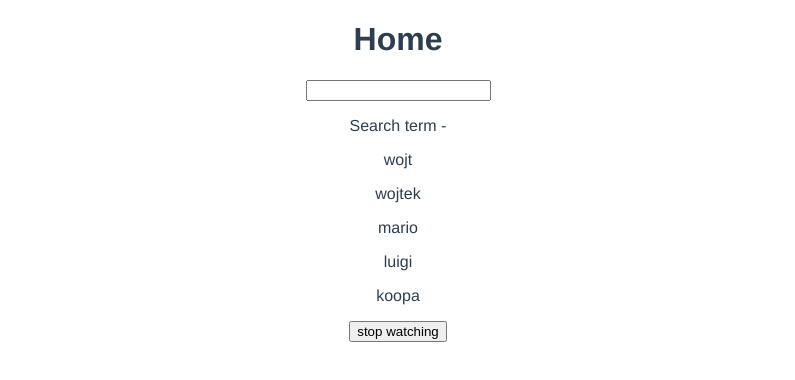
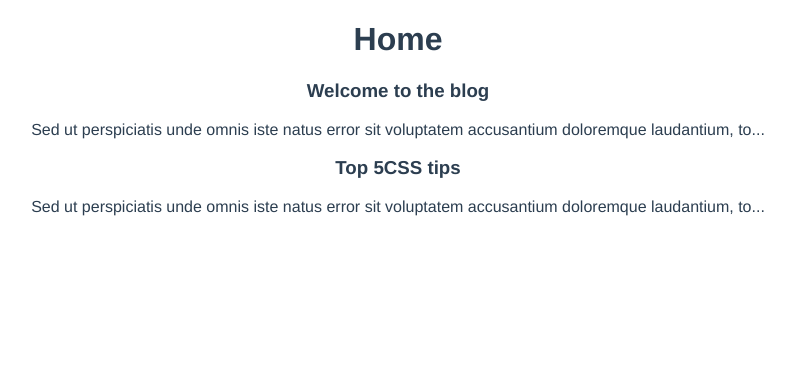
Before and after one commit to caren1/vuejs-ninja, a Vue app in the folder dojo-blog-compositionapi/: page / in a window 1280 px wide. Shown: the top 380 px of the page, without its empty margins (242-1037 px from the left). Built offline with nearby package versions, Linux system fonts and the light colour scheme.

Commit message:
using props in setup function

```diff
--- /dev/null
+++ b/dojo-blog-compositionapi/src/components/PostList.vue
@@ -0,0 +1,23 @@
+<template>
+  <div class="post-list" >
+      <div v-for="post in posts" :key="post.id">
+          <SinglePost :post="post" />
+      </div>
+  </div>
+</template>
+
+<script>
+import SinglePost from './SinglePost.vue'
+export default {
+    props: ['posts'],
+    components: { SinglePost },
+    setup(props) {
+        // by providing props to setup function we can use them
+        // console.log(props.posts);
+    }
+}
+</script>
+
+<style>
+
+</style>
--- /dev/null
+++ b/dojo-blog-compositionapi/src/components/SinglePost.vue
@@ -0,0 +1,25 @@
+<template>
+  <div class="post">
+      <h3>{{ post.title }}</h3>
+      <!-- <p>{{ post.body }}</p> -->
+      <p>{{ snippet }}</p>
+  </div>
+</template>
+
+<script>
+import { computed } from '@vue/reactivity'
+export default {
+    props: ['post'],
+    setup(props) {
+        const snippet = computed(() => {
+            return props.post.body.substring(0, 100) + '...';
+        })
+
+        return { snippet }
+    }
+}
+</script>
+
+<style>
+
+</style>
--- a/dojo-blog-compositionapi/src/views/Home.vue
+++ b/dojo-blog-compositionapi/src/views/Home.vue
@@ -1,128 +1,24 @@
 <template>
-  <div class="home">
-    <!-- home
-    <p ref="p">My name is {{ name }} and {{ age }}</p>
-    <button @click="handleClick">click me</button>
-    <button @click="age++">increase age</button>
-    <input type="text" v-model="name" name="name" id="name"> -->
-
-    <!-- <h1>Home</h1>
-    <h2>Refs</h2>
-    <p>{{ ninjaOne.name }} - {{ ninjaOne.age }}</p>
-    <button @click="updateNinjaOne">Update ninja one</button>
-    <hr />
-    <h2>Reactive</h2>
-    <p>{{ ninjaTwo.name }} - {{ ninjaTwo.age }}</p>
-    <button @click="updateNinjaTwo">Update ninja two</button> -->
-
-    <h1>Home</h1>
-    <input type="text" name="search" id="search" v-model="search">
-    <p>Search term - {{ search }}</p>
-    <div v-for="name in matchingNames" :key="name">
-      <p>{{ name }}</p>
+    <div class="home">
+        <h1>Home</h1>
+        <PostList :posts="posts"/>
     </div>
-    <button @click="handleClick">stop watching</button>
-  </div>
 </template>
 
 <script>
-import { ref, reactive, computed } from '@vue/reactivity'
-import { watch, watchEffect } from '@vue/runtime-core'
-// @ is an alias to /src
+import PostList from '../components/PostList.vue'
+import { ref } from '@vue/reactivity'
+export default {
+    name: 'Home',
+    components: { PostList },
+    setup() {
+        // how we can use props in setup function?
+        const posts = ref([
+            { title: 'Welcome to the blog', body: 'Sed ut perspiciatis unde omnis iste natus error sit voluptatem accusantium doloremque laudantium, totam rem aperiam, eaque ipsa quae ab illo inventore veritatis et quasi architecto beatae vitae dicta sunt explicabo. Nemo enim ipsam voluptatem quia voluptas sit aspernatur aut odit aut fugit, sed quia consequuntur magni dolores eos qui ratione voluptatem sequi nesciunt. Neque porro quisquam est, qui dolorem ipsum quia dolor sit amet, consectetur, adipisci velit, sed quia non numquam eius modi tempora incidunt ut labore et dolore magnam aliquam quaerat voluptatem. Ut enim ad minima veniam, quis nostrum exercitationem ullam corporis suscipit laboriosam, nisi ut aliquid ex ea commodi consequatur? Quis autem vel eum iure reprehenderit qui in ea voluptate velit esse quam nihil molestiae consequatur, vel illum qui dolorem eum fugiat quo voluptas nulla pariatur', id: 1 },
+            { title: 'Top 5CSS tips', body: 'Sed ut perspiciatis unde omnis iste natus error sit voluptatem accusantium doloremque laudantium, totam rem aperiam, eaque ipsa quae ab illo inventore veritatis et quasi architecto beatae vitae dicta sunt explicabo. Nemo enim ipsam voluptatem quia voluptas sit aspernatur aut odit aut fugit, sed quia consequuntur magni dolores eos qui ratione voluptatem sequi nesciunt. Neque porro quisquam est, qui dolorem ipsum quia dolor sit amet, consectetur, adipisci velit, sed quia non numquam eius modi tempora incidunt ut labore et dolore magnam aliquam quaerat voluptatem. Ut enim ad minima veniam, quis nostrum exercitationem ullam corporis suscipit laboriosam, nisi ut aliquid ex ea commodi consequatur? Quis autem vel eum iure reprehenderit qui in ea voluptate velit esse quam nihil molestiae consequatur, vel illum qui dolorem eum fugiat quo voluptas nulla pariatur', id: 2 }
+        ])
 
-export default {
-  name: 'Home',
-  // composition API setup function
-  // similar to data / mounted / lifecycle methods
-  // this function will run before any lifecycle hook
-  setup() {
-    // console.log('setup');
-    // we can write any kind of js within this function
-    // 'this' is not available in setup function = undefined
-    // variables are not reactive by default, that is why we need a way to modify them -> refs
-
-    // const name = ref('wojt')
-    // const age = ref(27);
-    // when we use ref and surround the value it becomes reactive
-
-    // const handleClick = () => {
-    //   console.log('you clicked me');
-    //   name.value = 'Mario'
-    //   age.value = 30
-      // console.log(p, p.value);
-      // p.value.classList.add('test')
-      // p.value.textContent = 'hello from ref'
-
-      // const ninjaOne = ref({ name: 'Mario', age: 30 })
-      // const ninjaTwo = reactive({ name: 'Luigi', age: 35 })
-
-      // const updateNinjaOne = () => {
-      //   ninjaOne.value.age = 40;
-      // }
-
-      // const updateNinjaTwo = () => {
-      //   // while using reactive we do not have to use the 'value' keyword, we can directly access the value we want
-      //   ninjaTwo.age = 45
-      // }
-
-      // refs vs reactive?
-      // with reactive we cannot use primitive values
-      // const nameOne = ref('mario')
-      // const nameTwo = reactive('luigi');
-      // nameTwo = 'mario' / nameTwo = reactive('mario') <- not working
-
-      // refs will work better for external compositions
-
-      // return { ninjaOne, updateNinjaOne, ninjaTwo, updateNinjaTwo }
-
-      // imported from vue
-      // idea of computed is not to return a single value, but compute value on other values
-      // ie. filtered versions of data
-      // const name = computed(() => {
-      //   return 'wojt'
-      // })
-
-      // return { name }
-      const search = ref('')
-      const names = ref(['wojt', 'wojtek', 'mario', 'luigi', 'koopa'])
-
-      // we could set up a watch function - allows to run some code when some value changes
-      const stopWatch = watch(search, () => {
-        console.log('watch function ran');
-      })
-
-    // we only pass a function
-      const stopEffect = watchEffect(() => {
-        // this runs initially when component first runs
-        // it knows when to run, because we use search.value within it
-        // looks for any dependencies from inside
-        // similar to watch, but we do not have to specify one value
-        console.log('watch effect function run', search.value);
-      })
-
-      const matchingNames = computed(() => {
-        return names.value.filter((name) => name.includes(search.value))
-      })
-
-      const handleClick = () => {
-        // when we want to stop the 'watches' we assign them to variables and then invoke
-        stopWatch();
-        stopEffect()
-      }
-
-      return { names, search, matchingNames, handleClick }
-    }
-
-    // const p = ref(null);
-
-    // at the end we return values that we want to make available in template
-      // return { name, age, handleClick }
-  // },
-  // created() {
-  //   console.log('created');
-  // },
-  // mounted() {
-  //   console.log('mounted');
-  // }
+        return { posts }
+    },
 }
 </script>
```
Also changed, not shown: dojo-blog-compositionapi/src/views/Home1.vue (added, +128 -0 lines).
